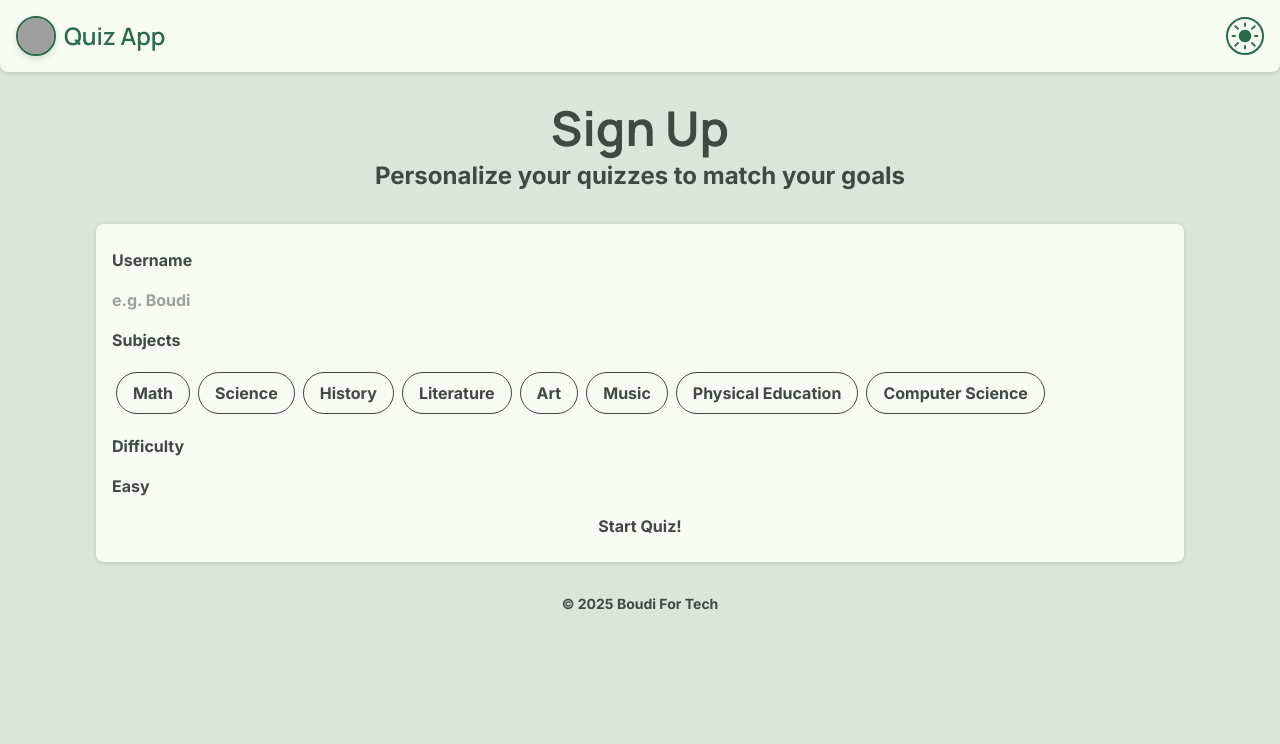
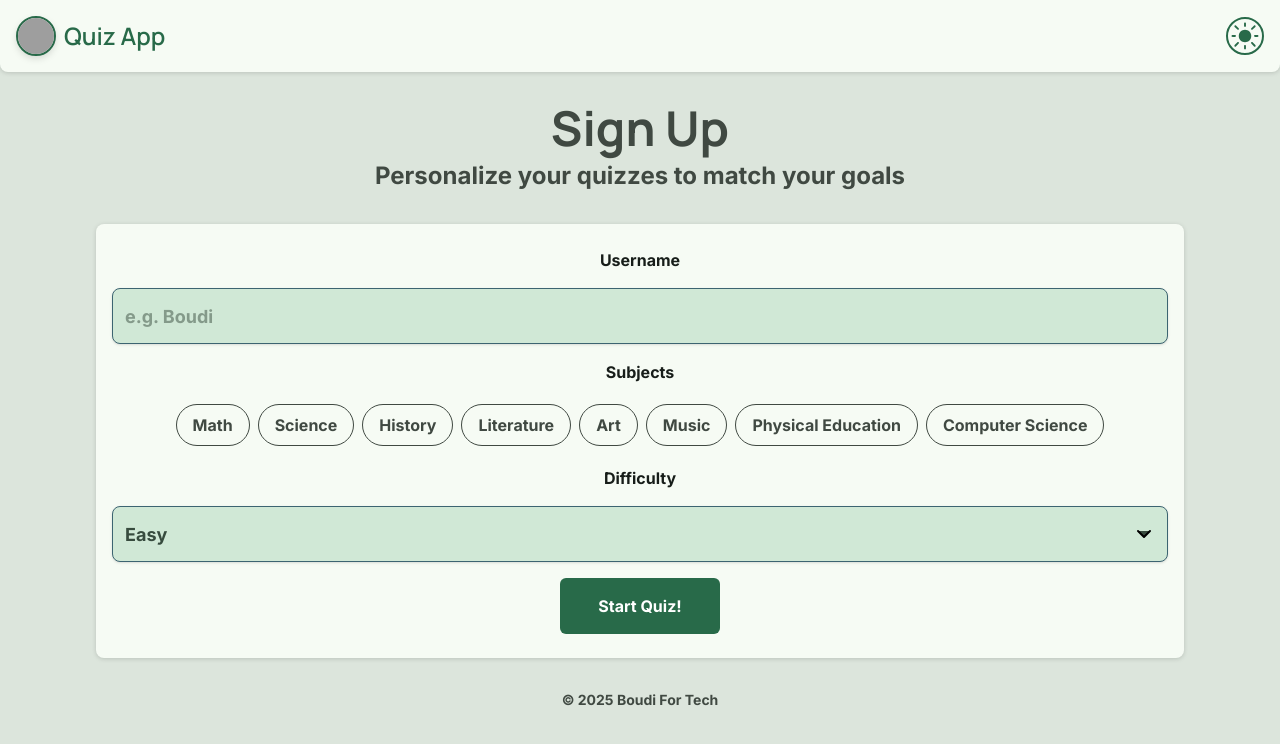
Before and after one commit to boudi425/Quiz-Website, a React (Vite) app in the folder my-app/: page / in a window 1280 px wide. Shown: the top 744 px of the page. Built offline with nearby package versions, Linux system fonts and the light colour scheme; grey boxes are pictures that could not be loaded.

Commit message:
Everything is done execpt the tags and the navigation (Sign up)

```diff
--- a/my-app/package.json
+++ b/my-app/package.json
@@ -11,6 +11,7 @@
   },
   "dependencies": {
     "@headlessui/react": "^2.2.9",
+    "@heroicons/react": "^2.2.0",
     "@tailwindcss/vite": "^4.1.18",
     "react": "^19.2.0",
     "react-dom": "^19.2.0",
--- a/my-app/src/index.css
+++ b/my-app/src/index.css
@@ -14,7 +14,7 @@
 
     --color-secondary: rgb(78 99 85);
     --color-on-secondary: rgb(255 255 255);
-    --secondary-container: rgb(208 232 214);
+    --color-secondary-container: rgb(208 232 214);
     --color-on-secondary-container: rgb(55 75 62);
 
     --color-tertiary: rgb(60 100 113);
@@ -37,6 +37,8 @@
     --color-on-background: rgb(23 29 25);
 
     --color-shadow: rgb(0 0 0);
+    --shadow-inset-B: inset 0 4px 4px rgba(0, 0, 0, 25%);
+
     --color-dark-primary: rgb(146 213 172);
     --color-dark-surface-tint: rgb(146 213 172);
     --color-dark-on-primary: rgb(0 57 33);
@@ -83,6 +85,6 @@
 }
 @layer components {
     .btn-primary {
-        @apply bg-primary text-on-primary px-4 py-2 rounded-md dark:bg-dark-primary dark:text-dark-on-primary;
+        @apply bg-primary text-on-primary px-4 py-4 w-40 rounded-md dark:bg-dark-primary dark:text-dark-on-primary;
     }
 }
--- a/my-app/src/pages/signUp.tsx
+++ b/my-app/src/pages/signUp.tsx
@@ -2,6 +2,7 @@
 import Header from "../components/HeaderFirst.tsx";
 import { Combobox } from "@headlessui/react";
 //import { Check } from "lucide-react";
+
 import { useState } from "react";
 const options = ["Easy", "Medium", "Hard"];
 const subjects = ["Math", "Science", "History", "Literature", "Art", "Music", "Physical Education", "Computer Science"];
@@ -19,6 +20,12 @@ export default function App() {
             prev.includes(value) ? prev.filter((item) => item !== value) : [...prev, value]
         );
     }
+    function submitForm(formData: { userName: string; selectedSubject: string[]; selected: string | null }) {
+        if (formData.selectedSubject.length === 0) {
+            throw new Error("Please select at least one subject.");
+        }
+        console.log(formData);
+    }
     return (
         <main>
             <Header For="Sign" />
@@ -26,10 +33,16 @@ export default function App() {
                 <section className="flex justify-center flex-col mx-auto px-4 py-8 md:px-24">
                     <h1 className="text-center font-bold text-5xl text-on-surface-variant">Sign Up</h1>
                     <p className="text-center font-semiBold text-2xl text-on-surface-variant mt-2">Personalize your quizzes to match your goals</p>
-                    <form onSubmit={(e) => e.preventDefault()} className="bg-background rounded-lg flex flex-col mt-8 gap-4 px-4 py-6 drop-shadow-sm">
-                        <p>Username</p>
-                        <input type="text" placeholder="e.g. Boudi" onChange={(e) => setUserName(e.target.value)} />
-                        <p>Subjects</p>
+                    <form onSubmit={(e) => { e.preventDefault(); submitForm({ userName, selectedSubject, selected }); }} className="bg-background rounded-lg flex flex-col mt-8 gap-4 px-4 py-6 drop-shadow-sm items-center">
+                        <p className="text-on-background text-left">Username</p>
+                        <input
+                            type="text"
+                            placeholder="e.g. Boudi"
+                            onChange={(e) => setUserName(e.target.value)}
+                            required
+                            className="py-3 pl-3 w-full pr-4 text-lg rounded-lg border bg-secondary-container border-tertiary text-on-secondary-container h-14 shadow-sm transition-all duration-300 ease-in-out focus:outline-none focus:border-primary focus:shadow-inset-B"
+                        />
+                        <p className="text-on-background text-left">Subjects</p>
                         <div className="flex flex-wrap">
                             {subjects.map((option) => {
                                 const isSelected = selectedSubject.includes(option);
@@ -45,20 +58,30 @@ export default function App() {
                                 )
                             })}
                         </div>
-                        <p>Difficulty</p>
+                        <p className="text-on-background text-left">Difficulty</p>
                         <Combobox value={selected} onChange={setSelected}>
+                            {({ open }) => (
+                                <div className="relative w-full">
                                     <Combobox.Input
+
+                                        className="py-3 pl-3 pr-4 w-full text-lg rounded-lg border bg-secondary-container border-tertiary text-on-secondary-container h-14 shadow-sm transition-all duration-300 ease-in-out focus:outline-none focus:border-primary focus:shadow-inset-B"
                                         onChange={(e) => setQuery(e.target.value)}
                                         displayValue={(value:string) => value}
+                                        required
                                     />
-                        <Combobox.Options className="mt-1 rounded-lg border bg-white shadow">
+                                    <Combobox.Button className={`absolute inset-y-0 right-3 flex items-center text-on-secondary-container transition-transform duration-300 ${open ? "rotate-90" : ""}`}>
+                                        <svg className="w-6 h-6" viewBox="0 0 24 24" fill="currentColor" xmlns="http://www.w3.org/2000/svg">
+                                            <path d="M6 9L12 15L18 9" stroke="#000000" stroke-width="2" stroke-linecap="round" stroke-linejoin="round"/>
+                                        </svg>
+                                    </Combobox.Button>
+                                    <Combobox.Options className="absolute w-full z-10 mt-0.5 rounded-lg border bg-secondary-container text-on-secondary-container transition-all duration-300 ease-in-out shadow">
                                         {filteredOptions.map(selection => (
                                             <Combobox.Option
                                             key={selection}
                                             value={selection}
                                             className={({ active }) =>
                                                 `cursor-pointer px-3 py-2 ${
-                                    active ? "bg-blue-500 text-white" : ""
+                                                active ? "bg-primary text-on-primary" : ""
                                                 }`
                                             }
                                             >
@@ -66,8 +89,10 @@ export default function App() {
                                             </Combobox.Option>
                                         ))}
                                         </Combobox.Options>
+                                    </div>
+                            )}
                         </Combobox>
-                        <button type="submit">Start Quiz!</button>
+                        <button className="btn-primary" type="submit">Start Quiz!</button>
                     </form>
                 </section>
             </div>
```
Also changed, not shown: my-app/src/images/chevron-down.svg (added), 1 other file (tests, documents, lock files or other folders). Lines whose indentation alone changed are shown as unchanged.
